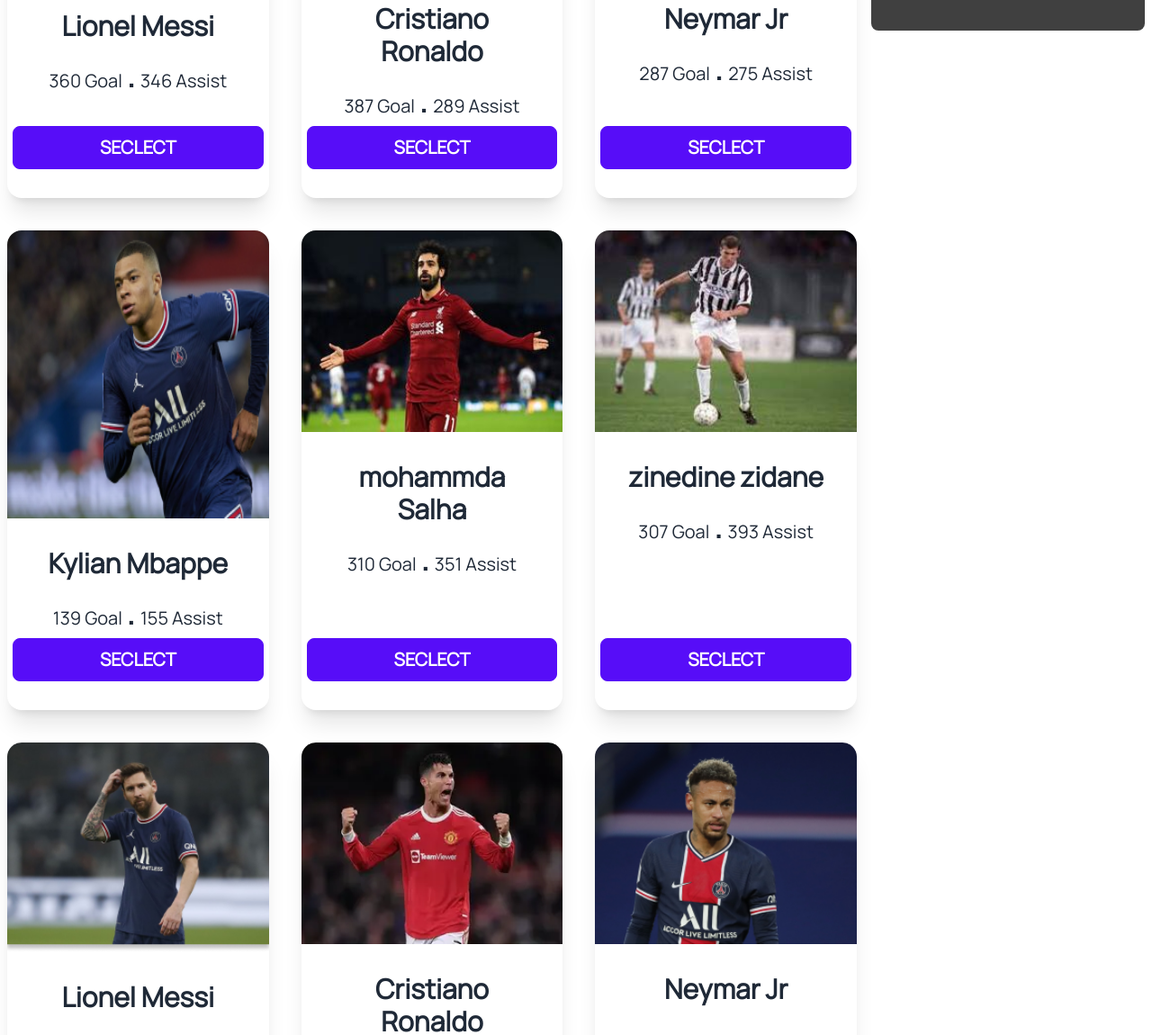
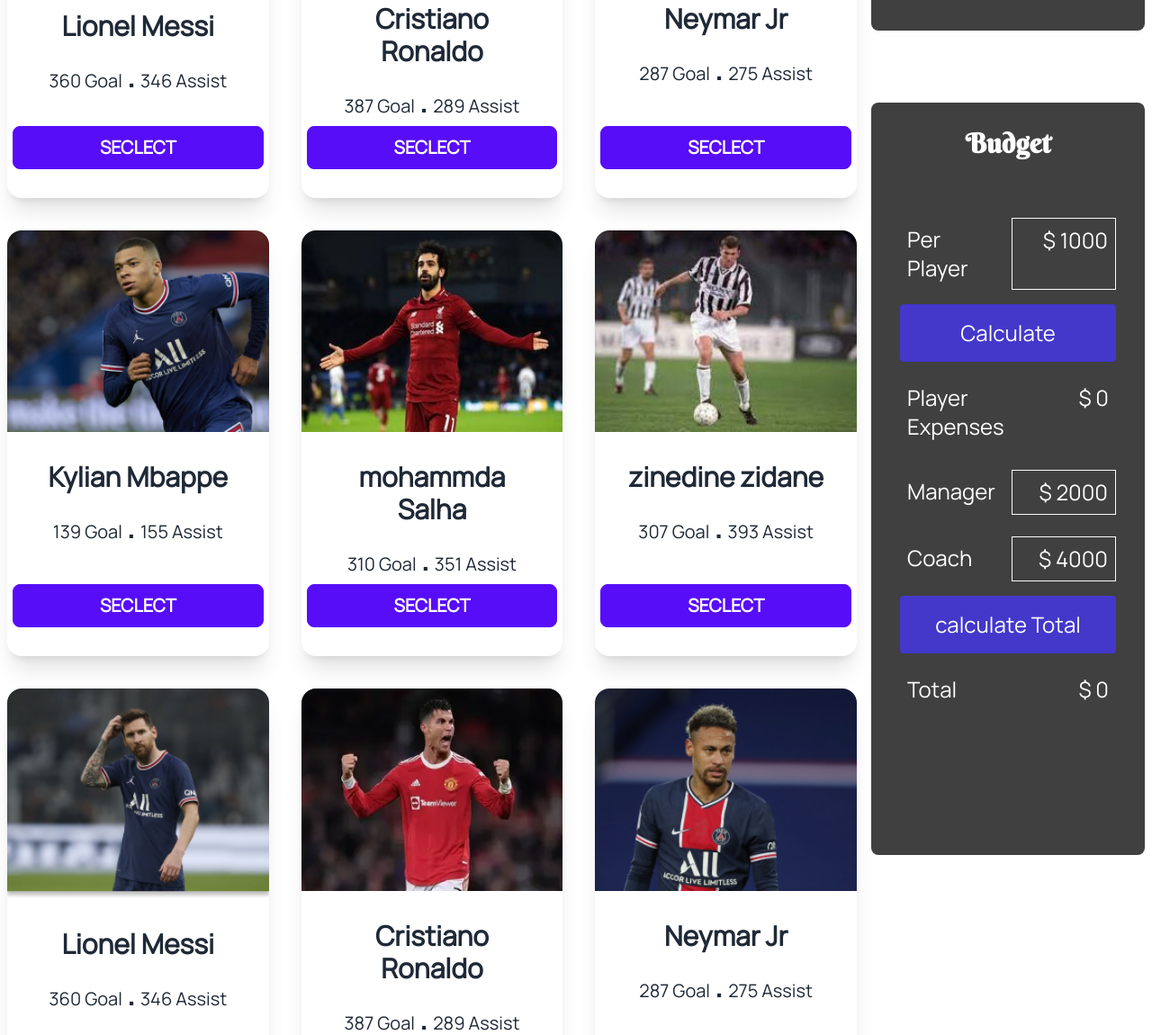
Before and after one commit to F4faysal/best-five-foodboller-s5, a plain HTML site: page index.html in a window 1280 px wide. Shown: the part 1206-2356 px from the top of the page at 90% size. Drawn offline with nearby package versions, Linux system fonts and the light colour scheme.

Commit message:
java script file add

```diff
--- a/index.html
+++ b/index.html
@@ -102,7 +102,7 @@
 
                 <div class="card w-full bg-base-100 shadow-xl">
                     <figure class="">
-                        <img src="img/Kylian Mbappe.png" alt="Kylian-Mbappe" class=" h-80" />
+                        <img src="img/Kylian Mbappe.png" alt="Kylian-Mbappe" class=" w-full" />
                     </figure>
                     <div class="card-body items-center text-center">
                         <h2 class="card-title text-3xl">Kylian Mbappe</h2>
@@ -273,7 +273,43 @@
             </div>
         </div>
         <!-- jog fol  -->
-
+        <div class="pt-2 px-2 mt-2 pb-32 mx-2  mb-20  bg-neutral-700  text-white rounded-lg">
+            <h1 class="font-extrabold text-center external-css-for-intro text-3xl p-5 mb-5">Budget </h1>
+            <div class="rounded">
+                <ul class="text-2xl text-center p-4">
+                    <li class="p-2 text-left mb-2 grid gap-2 grid-cols-2">
+                        <div class=" p-2">Per Player</div>
+                        <div class="border border-zinc-50 p-2 text-end"> <span>$</span>
+                            <span>1000</span>
+                        </div>
+                    </li>
+                    <li class="rounded bg-indigo-700 p-4 m-2"><button id="calculate">Calculate</button>
+                    </li>
+                    <li class="p-2 text-left mb-2 grid gap-2 grid-cols-2">
+                        <div class=" p-2">Player Expenses</div>
+                        <div class=" border-zinc-50 p-2 text-end"> <span>$</span> <span
+                                id="player-expenses">0</span></div>
+                    </li>
+                    <li class="p-2 text-left mb-2 grid gap-2 grid-cols-2">
+                        <div class=" p-2">Manager</div>
+                        <div class="border border-zinc-50 p-2 text-end"><span>$</span> <span
+                                id="manager-expenses">2000</span></div>
+                    </li>
+                    <li class="p-2 text-left mb-2 grid gap-2 grid-cols-2">
+                        <div class=" p-2">Coach</div>
+                        <div class="border border-zinc-50 p-2 text-end"><span>$</span> <span
+                                id="coach-expenses">4000</span></div>
+                    </li>
+                    <li class="rounded bg-indigo-700 p-4 m-2"><button id="total">calculate
+                            Total</button></li>
+                    <li class="p-2 text-left mb-2 grid gap-2 grid-cols-2">
+                        <div class=" p-2">Total</div>
+                        <div class=" border-zinc-50 p-2 text-end"><span>$</span> <span
+                                id="total-player-expenses">0</span></div>
+                    </li>
+                </ul>
+            </div>
+        </div>
     </div>
 </div>
 
--- a/js/select.js
+++ b/js/select.js
@@ -0,0 +1,3 @@
+// // select player 0 er id dhorlam
+const playerTotsl = document.getElementById('player-select');
+const tableBody = document.getElementById('table');
```
